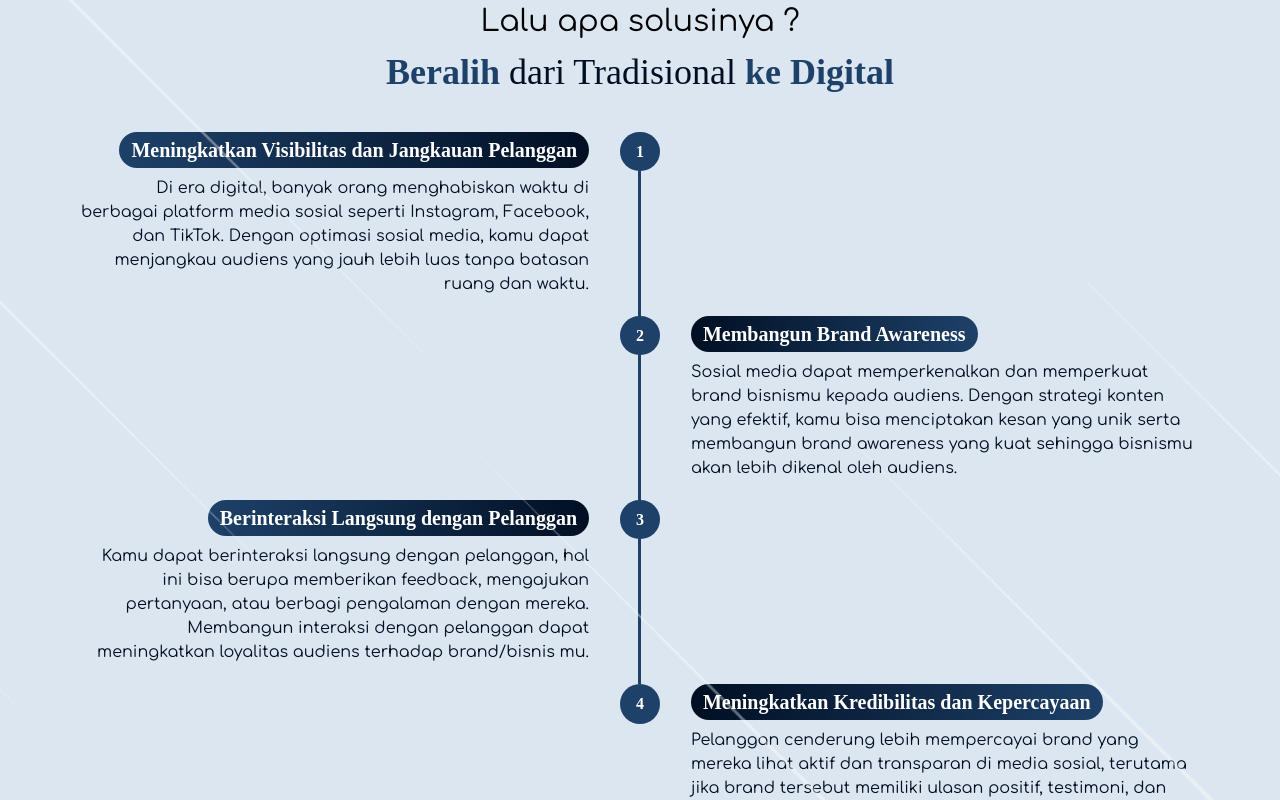
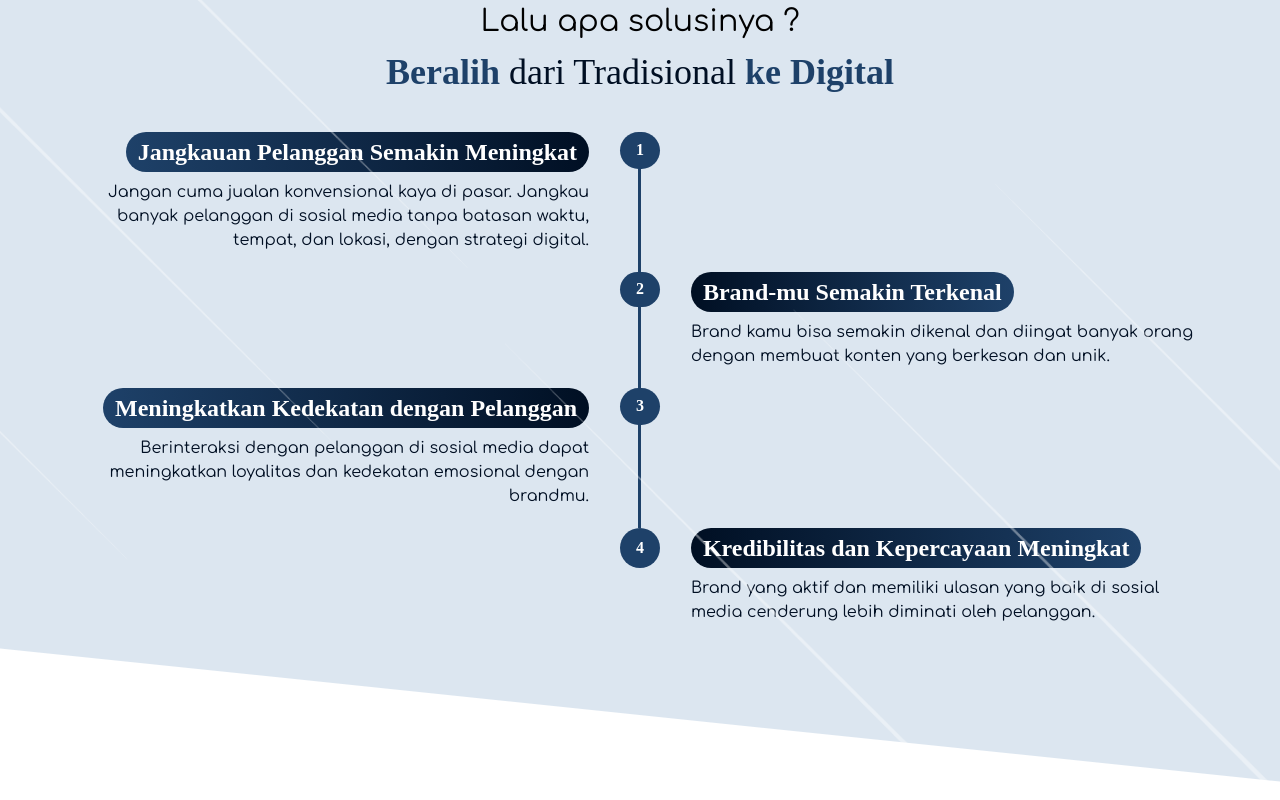
Before and after one commit to mcramaaa/jasawebkita, a Next.js app: page / in a window 1280 px wide. Shown: the part 4620-5420 px from the top of the page. Built offline with nearby package versions, Linux system fonts and the light colour scheme.

Commit message:
fixing minor

```diff
--- a/src/components/landing/Section1.tsx
+++ b/src/components/landing/Section1.tsx
@@ -4,7 +4,7 @@ import React from "react";
 
 export default function Section1() {
   return (
-    <div className="group bg-brand-bone  overflow-hidden relative mt-32">
+    <div className="group bg-brand-bone overflow-hidden relative mt-32">
       <Image
         src={"/bg.png"}
         className="object-cover group-hover:scale-125 duration-1000"
@@ -48,7 +48,7 @@ export default function Section1() {
               >
                 {i % 2 !== 1 ? (
                   <div className="flex gap-2 md:items-end flex-col">
-                    <h4 className="px-3 font-montserrat rounded-lg lg:rounded-full py-1 lg:bg-gradient-to-l bg-gradient-to-r from-brand-dark to-brand lg:w-fit text-white font-bold  lg:text-xl">
+                    <h4 className="px-3 font-montserrat rounded-lg lg:rounded-full py-1 lg:bg-gradient-to-l bg-gradient-to-r from-brand-dark to-brand lg:w-fit text-white font-bold lg:text-2xl">
                       {item.label}
                     </h4>
 
@@ -81,7 +81,7 @@ export default function Section1() {
               >
                 {i % 2 === 1 ? (
                   <div className="flex gap-2 flex-col">
-                    <h4 className="px-3 font-montserrat rounded-lg lg:rounded-full py-1 bg-brand bg-gradient-to-r from-brand-dark to-brand w-full md:w-fit text-white font-bold lg:text-xl">
+                    <h4 className="px-3 font-montserrat rounded-lg lg:rounded-full py-1 bg-brand bg-gradient-to-r from-brand-dark to-brand w-full md:w-fit text-white font-bold lg:text-2xl">
                       {item.label}
                     </h4>
 
--- a/src/constants/appConstant.tsx
+++ b/src/constants/appConstant.tsx
@@ -70,20 +70,20 @@ export const SECTION1 = {
   desc: "Mengapa Optimasi Sosial Media Begitu Penting?",
   value: [
     {
-      label: "Meningkatkan Visibilitas dan Jangkauan Pelanggan",
-      desc: "Di era digital, banyak orang menghabiskan waktu di berbagai platform media sosial seperti Instagram, Facebook, dan TikTok. Dengan optimasi sosial media, kamu dapat menjangkau audiens yang jauh lebih luas tanpa batasan ruang dan waktu.",
+      label:"Jangkauan Pelanggan Semakin Meningkat",
+      desc: "Jangan cuma jualan konvensional kaya di pasar. Jangkau banyak pelanggan di sosial media tanpa batasan waktu, tempat, dan lokasi, dengan strategi digital."
     },
     {
-      label: "Membangun Brand Awareness",
-      desc: "Sosial media dapat memperkenalkan dan memperkuat brand bisnismu kepada audiens. Dengan strategi konten yang efektif, kamu bisa menciptakan kesan yang unik serta membangun brand awareness yang kuat sehingga bisnismu akan lebih dikenal oleh audiens.",
+      label:"Brand-mu Semakin Terkenal",
+      desc: "Brand kamu bisa semakin dikenal dan diingat banyak orang dengan membuat konten yang berkesan dan unik.",
     },
     {
-      label: "Berinteraksi Langsung dengan Pelanggan",
-      desc: "Kamu dapat berinteraksi langsung dengan pelanggan, hal ini bisa berupa memberikan feedback, mengajukan pertanyaan, atau berbagi pengalaman dengan mereka. Membangun interaksi dengan pelanggan dapat meningkatkan loyalitas audiens terhadap brand/bisnis mu.",
+      label:"Meningkatkan Kedekatan dengan Pelanggan",
+      desc: "Berinteraksi dengan pelanggan di sosial media dapat meningkatkan loyalitas dan kedekatan emosional dengan brandmu.",
     },
     {
-      label: "Meningkatkan Kredibilitas dan Kepercayaan",
-      desc: "Pelanggan cenderung lebih mempercayai brand yang mereka lihat aktif dan transparan di media sosial, terutama jika brand tersebut memiliki ulasan positif, testimoni, dan engagement yang baik.",
+      label:"Kredibilitas dan Kepercayaan Meningkat",
+      desc: "Brand yang aktif dan memiliki ulasan yang baik di sosial media cenderung lebih diminati oleh pelanggan.",
     },
   ],
 };
```
